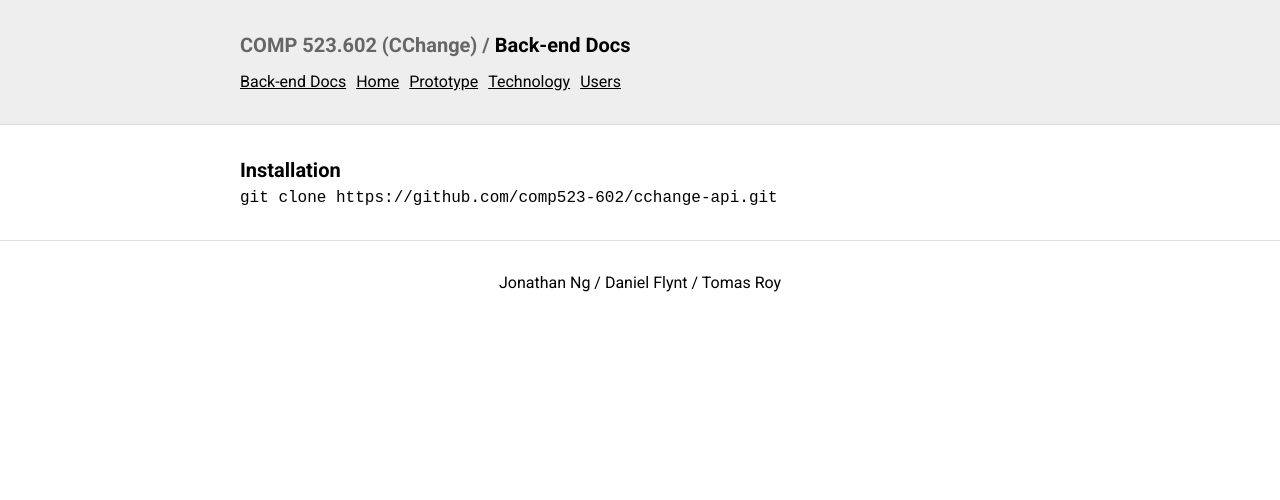
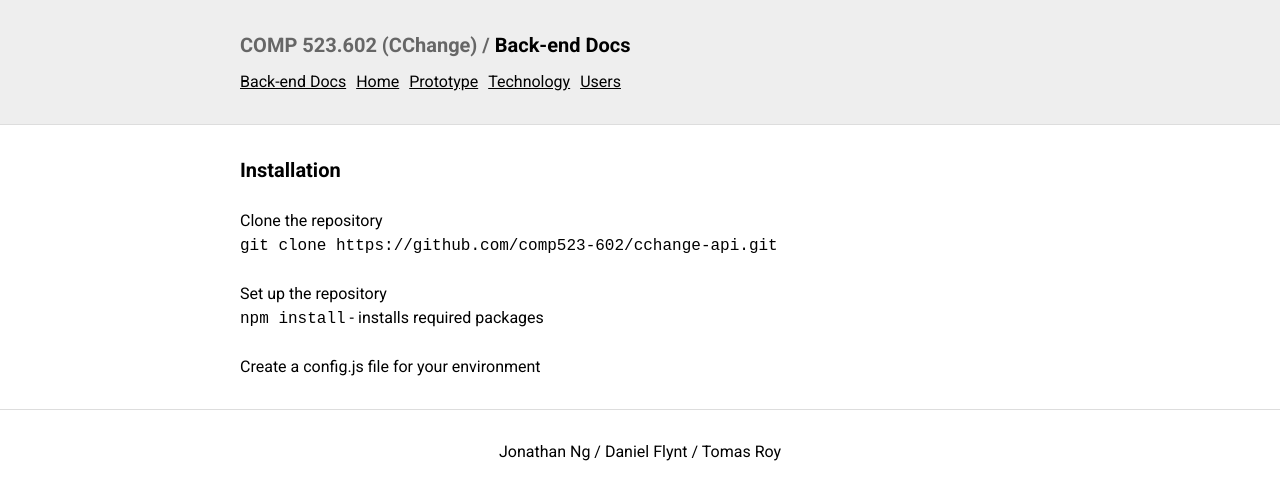
Before and after one commit to comp523-602/cchange-project, a Jekyll site: the page built from back-end-docs.markdown, in a window 1280 px wide. Shown: the top 500 px of the page. Built offline with Jekyll 4.4.1, drawn with Linux system fonts in a browser that asks for light colours.

Commit message:
Updated Back End Docs

```diff
--- a/back-end-docs.markdown
+++ b/back-end-docs.markdown
@@ -5,4 +5,11 @@ layout: basic
 ---
 
 ## Installation
+
+Clone the repository
 `git clone https://github.com/comp523-602/cchange-api.git`
+
+Set up the repository
+`npm install` - installs required packages
+
+Create a config.js file for your environment
```
